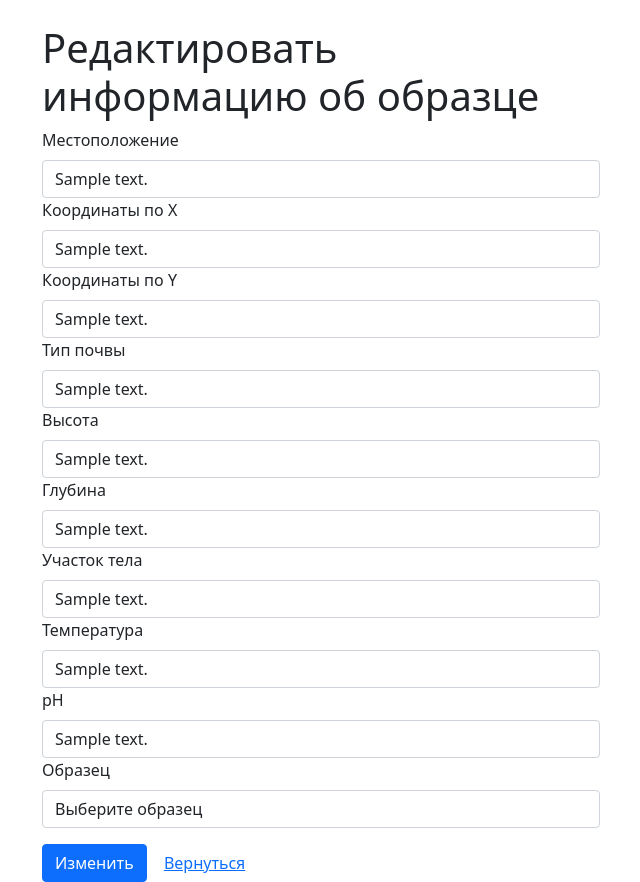
After one commit to Vada237/db_2024, a Flask app: template templates/edit_description.html in a window 1280 px wide. The commit adds this page. Shown: the whole page, without its empty margins (40-680 px from the left). Run offline with Flask 3, Linux system fonts and the light colour scheme; the template is opened without the code that fills it: most values are stand-ins (such as "Sample title", 1, 10 or a date in 2020).

Commit message:
add html pages

```diff
--- /dev/null
+++ b/templates/edit_description.html
@@ -0,0 +1,82 @@
+<!DOCTYPE html>
+<html lang="en">
+<head>
+    <meta charset="UTF-8">
+    <title>Редактирование информации об образце</title>
+    <link href="https://cdn.jsdelivr.net/npm/bootstrap@5.0.1/dist/css/bootstrap.min.css" rel="stylesheet"
+          integrity="sha384-+0n0xVW2eSR5OomGNYDnhzAbDsOXxcvSN1TPprVMTNDbiYZCxYbOOl7+AMvyTG2x" crossorigin="anonymous">
+</head>
+<body>
+<div class="container">
+    <div class="row-cols-2">
+        <div class="col-6 mt-4">
+            <h1>Редактировать информацию об образцe</h1>
+            <form action="/descriptions/update" method="post">
+                <div class="form-group">
+                    <input type="hidden" name="description_id" value="{{ data.description[0] }}"/>
+                </div>
+
+                <div class="form-group">
+                    <label>Местоположение</label>
+                    <input class="form-control mt-2" name="location" value="{{ data.description[2] }}"/>
+                </div>
+
+                <div class="form-group">
+                    <label>Координаты по Х</label>
+                    <input class="form-control mt-2" name="coordinates_x" value="{{ data.description[3] }}"/>
+                </div>
+
+                <div class="form-group">
+                    <label>Координаты по Y</label>
+                    <input class="form-control mt-2" name="coordinates_y" value="{{ data.description[4] }}"/>
+                </div>
+
+                <div class="form-group">
+                    <label>Тип почвы</label>
+                    <input class="form-control mt-2" name="soil_type" value="{{ data.description[5] }}"/>
+                </div>
+
+                <div class="form-group">
+                    <label>Высота</label>
+                    <input class="form-control mt-2" name="elevation" value="{{ data.description[6] }}" />
+                </div>
+
+                <div class="form-group">
+                    <label>Глубина</label>
+                    <input class="form-control mt-2" name="depth" value="{{ data.description[7] }}" />
+                </div>
+
+                <div class="form-group">
+                    <label>Участок тела</label>
+                    <input class="form-control mt-2" name="body_site" value="{{ data.description[8] }}"/>
+                </div>
+
+                <div class="form-group">
+                    <label>Температура</label>
+                    <input class="form-control mt-2" name="temperature" value="{{ data.description[9] }}" />
+                </div>
+
+                <div class="form-group">
+                    <label>pH</label>
+                    <input class="form-control mt-2" name="ph" value="{{ data.description[10] }}" />
+                </div>
+
+                <div class="form-group">
+                    <label>Образец</label>
+                    <select class="form-control mt-2" name="sample_id">
+                        <option disabled selected value="{{ data.description[2]}}">Выберите образец</option>
+                        {% for item in data.samples %}
+                        <option  value="{{ item[0] }}">{{item[1]}}</option>
+                        {% endfor %}
+                    </select>
+                </div>
+
+                <button type="submit" class="btn btn-primary mt-3">Изменить</button>
+                <a href="{{ url_for('descriptions') }}" class="btn btn-link mt-3">Вернуться</a>
+            </form>
+
+        </div>
+    </div>
+</div>
+</body>
+</html>
--- a/templates/index.html
+++ b/templates/index.html
@@ -12,8 +12,8 @@
         <div class="row">
             <div class="col">
                 <ul>
-                    <li><a href="{{ url_for('ranks')}}">Ранги</li>
-                    <li><a href="{{ url_for('descriptions')}}">Описания</li>
+                    <li><a href="{{ url_for('ranks')}}">Таксономия</li>
+                    <li><a href="{{ url_for('descriptions')}}">Информация об образцах</li>
                 </ul>
             </div>
         </div>
```
Also changed, not shown: templates/create_description.html (added, +78 -0 lines), templates/create_rank.html (added, +51 -0 lines), templates/descriptions.html (+49 -5 lines), templates/ranks.html (+11 -8 lines).
